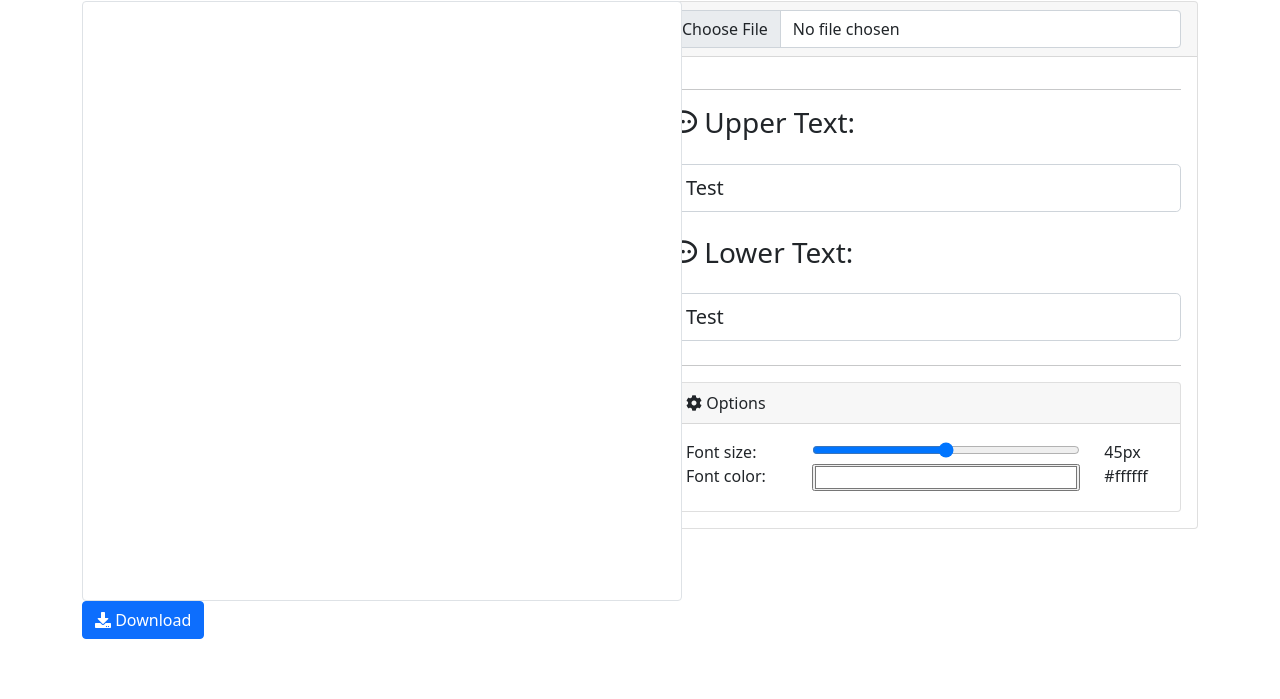
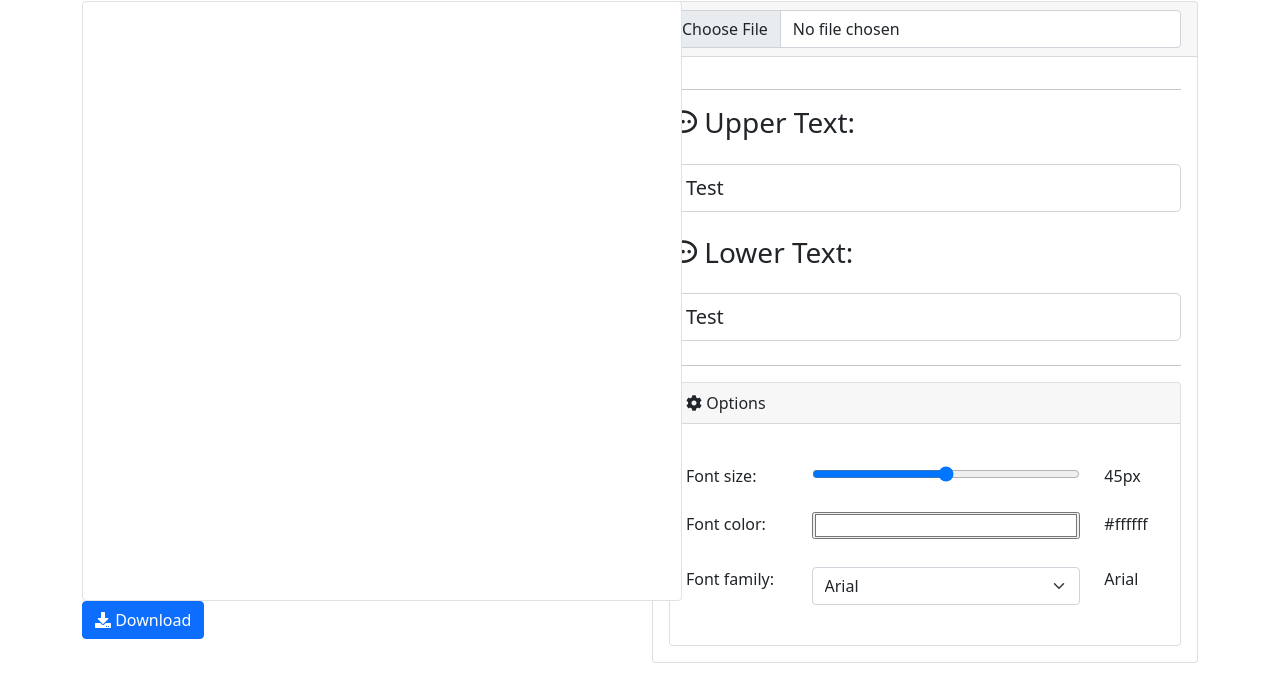
Before and after one commit to davidturkadze/Meme-Generator, a plain HTML site: page index.html in a window 1280 px wide. Shown: the part 95-794 px from the top of the page. Drawn offline with nearby package versions, Linux system fonts and the light colour scheme.

Commit message:
font-family options

```diff
--- a/app.js
+++ b/app.js
@@ -1,8 +1,22 @@
 $(document).ready(function () {
+  const fontFamilies = ['Arial', 'Comic Sans', 'Pacifico'];
+
+  let fontFamilySelect = $('#text_font_family');
+
+  //Populate Font Family Select options
+  let fontFamilyOptions = function (fontFamilyOptions) {
+    $.each(fontFamilyOptions, function (index, value) {
+      $('<option/>', {
+        value: value,
+        text: value,
+      }).appendTo(fontFamilySelect);
+    });
+  };
+
+  fontFamilyOptions(fontFamilies);
+
   // core drawing function
   let drawMeme = function () {
-    //let img = document.querySelector('#start-image');
-
     let meme = $('#meme');
 
     let fontSize = Number($('#text_size').val());
--- a/index.html
+++ b/index.html
@@ -66,7 +66,7 @@
                 <div class="card-body">
                   <div class="row">
                     <div class="col-md-12">
-                      <div class="form-group">
+                      <div class="form-group mt-4 mb-4">
                         <div class="row">
                           <div class="col-md-3">
                             <label class="control-label" for="text_size">Font size:</label>
@@ -78,7 +78,7 @@
                         </div>
                       </div>
 
-                      <div class="form-group">
+                      <div class="form-group mt-4 mb-4">
                         <div class="row">
                           <div class="col-md-3">
                             <label class="control-label" for="color">Font color:</label>
@@ -87,6 +87,18 @@
                             <input style="width: 100%" name="color" id="text_color" type="color" value="#ffffff"/>
                           </div>
                           <div class="col-md-2 setting-value"><span id="text_color_value">#ffffff</span></div>
+                        </div>
+                      </div>
+                      <div class="form-group mt-4 mb-4">
+                        <div class="row">
+                          <div class="col-md-3">
+                            <label class="control-label" for="color">Font family:</label>
+                          </div>
+                          <div class="col-md-7">
+                            <select class="form-select" id="text_font_family">
+                            </select>
+                          </div>
+                          <div class="col-md-2 setting-value"><span id="text_font_family_value">Arial</span></div>
                         </div>
                       </div>
                     </div>
```
